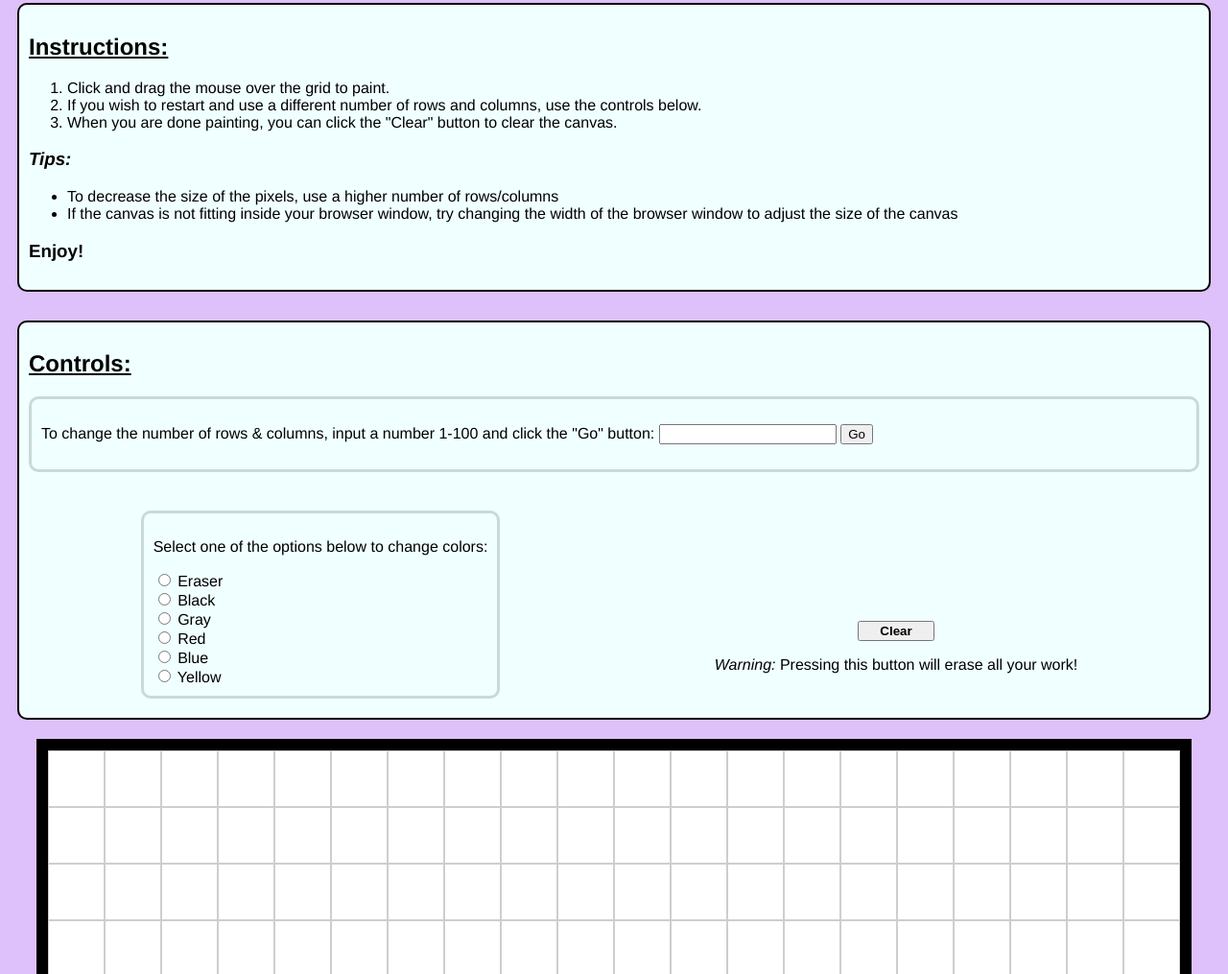
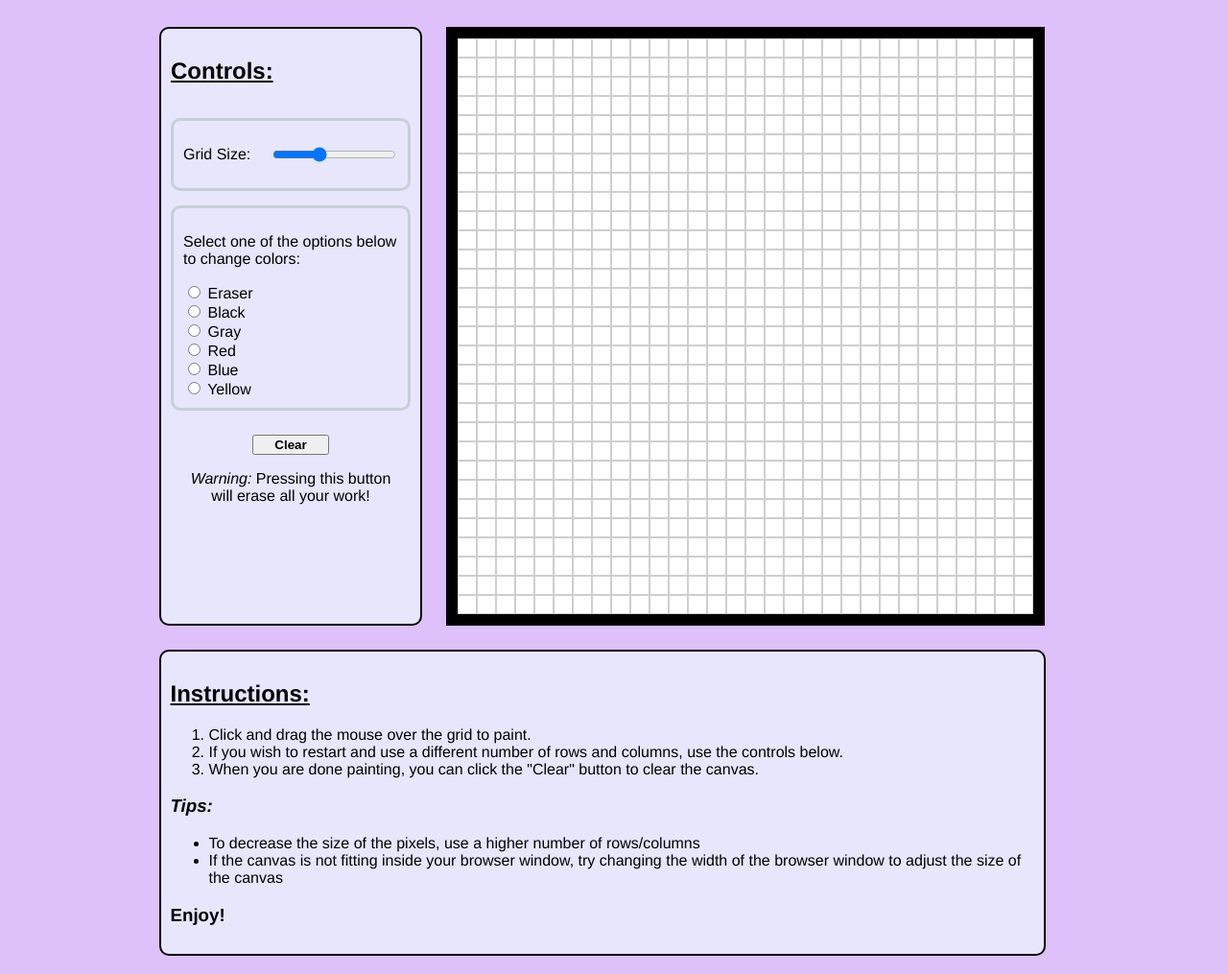
Before and after one commit to corbincargil/etch-a-sketch, a plain HTML site: page index.html in a window 1280 px wide. Shown: the part 95-1110 px from the top of the page at 96% size. Drawn offline with Linux system fonts and the light colour scheme.

Commit message:
re-formatted the UI. added a slider for changing the grid size.

```diff
--- a/app.js
+++ b/app.js
@@ -1,11 +1,11 @@
 //declaring some variables:
-let mainContainer = document.getElementById('main-container');
+let mainGridContainer = document.getElementById('main-grid-container');
 let mouseIsDown = false;
-let numberOfRowsAndColumns = 20;
+let numberOfRowsAndColumns = 30;
 
 //Functions that change the value of mouseIsDown accordingly
-mainContainer.addEventListener('mousedown', function() {mouseIsDown = true});
-mainContainer.addEventListener('mouseup', function() {mouseIsDown = false});
+mainGridContainer.addEventListener('mousedown', function() {mouseIsDown = true});
+mainGridContainer.addEventListener('mouseup', function() {mouseIsDown = false});
 
 //Function that adds a class name to a div. Called when the div is hovered over
 const divFilling = function(divMouseOver) {
@@ -25,8 +25,6 @@ const divFilled = function(divMouseLeave) {
             divMouseLeave.target.setAttribute('class', colorClass);
             }
         }
-
-
     }
 }
 
@@ -35,10 +33,10 @@ const createGrid = function(gridSize) {
     gridSize = numberOfRowsAndColumns;
 
     //guard clause checking that gridSize is a number 1-100
-    if (gridSize > 0 && gridSize < 101) {
+    if (gridSize > 1 && gridSize < 81) {
 
     } else {
-        alert('Please use a number between 1 and 100.');
+        alert('Please use a number between 2 and 80.');
         return 0;
     }
 
@@ -53,33 +51,34 @@ const createGrid = function(gridSize) {
         cell.addEventListener("mouseover", divFilling);
         cell.addEventListener("mouseleave", divFilled);
         cell.addEventListener("mouseup", divFilled);
-        mainContainer.appendChild(cell);
+        mainGridContainer.appendChild(cell);
     }
 }
 
 //Function to remove existing grid
 const removeGrid = function () {
-    while (mainContainer.firstChild) {
-        mainContainer.removeChild(mainContainer.firstChild);
+    while (mainGridContainer.firstChild) {
+        mainGridContainer.removeChild(mainGridContainer.firstChild);
     }
 }
 
 createGrid(numberOfRowsAndColumns);
 
-//Getting # of rows and columns from "Go" button
-const goButton = document.getElementById('row-column-go');
-const rowColumnInput = document.querySelector('input[name="row-column-input"]');
-
-//"Go" button to changge the number of rows/columns
-goButton.addEventListener("click", () => {
-    removeGrid()
-    numberOfRowsAndColumns = rowColumnInput.value;
-    createGrid(numberOfRowsAndColumns);
+//Grid size slider
+const slider = document.getElementById("grid-slider");
+slider.addEventListener('change', () => {
+    const confirmation = confirm("Are you sure you want to change the grid size? This will erase all your curent work.");
+    if (confirmation) {
+        numberOfRowsAndColumns = slider.value;
+        removeGrid();
+        createGrid(numberOfRowsAndColumns);
+        console.log(numberOfRowsAndColumns);
+    }
 });
 
 //Reset button
 const resetButton = document.getElementById('reset-button');
 resetButton.addEventListener("click", () => {
-    removeGrid()
-    createGrid(numberOfRowsAndColumns)
+    removeGrid();
+    createGrid(numberOfRowsAndColumns);
 });
--- a/index.html
+++ b/index.html
@@ -10,33 +10,15 @@
 </head>
 <body>
     <h1 id="title">Pixel Art Sketching</h1>
+    <div id="main-body-container">
+        <div class="controls">
+            <h2>Controls:</h2>
 
-    <div class="instructions">
-    <h2>Instructions:</h2>
-    <ol>
-        <li>Click and drag the mouse over the grid to paint.</li>
-        <li>If you wish to restart and use a different number of rows and columns, use the controls below.</li>
-        <li>When you are done painting, you can click the "Clear" button to clear the canvas.</li>
-    </ol>
+            <div id="grid-slider-container" class="controls-component">
+                <p>Grid Size:</p>
+                <input type="range" min="2" max="80" class="slider" id="grid-slider" value="30">
+            </div>
 
-    <h3><em>Tips:</em></h3>
-    <ul>
-        <li>To decrease the size of the pixels, use a higher number of rows/columns</li>
-        <li>If the canvas is not fitting inside your browser window, try changing the width of the browser window to adjust the size of the canvas</li>
-    </ul>
-    <h3>Enjoy!</h3>
-    </div>
-
-    <div class="controls">
-        <h2>Controls:</h2>
-
-        <div id="row-column-input" class="controls-component">
-            <p>
-                To change the number of rows & columns, input a number 1-100 and click the "Go" button: <input type="number" name="row-column-input"> <button id="row-column-go">Go</button>
-            </p>
-
-        </div>
-        <div class="controls body">
             <div id="color-input" class="controls-component">
                 <p>Select one of the options below to change colors:</p>
                 <form>
@@ -59,12 +41,28 @@
                 <p><em>Warning:</em> Pressing this button will erase all your work!</p>
             </div>
         </div>
+
+
+        <div id="main-grid-container">
+
+        </div>
     </div>
 
+    <div class="instructions">
+        <h2>Instructions:</h2>
+        <ol>
+            <li>Click and drag the mouse over the grid to paint.</li>
+            <li>If you wish to restart and use a different number of rows and columns, use the controls below.</li>
+            <li>When you are done painting, you can click the "Clear" button to clear the canvas.</li>
+        </ol>
 
-    <div id="main-container">
-
-    </div>
+        <h3><em>Tips:</em></h3>
+        <ul>
+            <li>To decrease the size of the pixels, use a higher number of rows/columns</li>
+            <li>If the canvas is not fitting inside your browser window, try changing the width of the browser window to adjust the size of the canvas</li>
+        </ul>
+        <h3>Enjoy!</h3>
+        </div>
 
 </body>
 </html>
--- a/styles.css
+++ b/styles.css
@@ -4,77 +4,59 @@
 
 #title {
     text-align: center;
+    text-decoration: underline;
 }
 
 body {
     font-family: Helvetica, sans-serif;
     background-color: rgb(222, 193, 250);
     padding: 10px;
+    display: flex;
+    flex-direction: column;
+    align-items: center;
 }
 
-#main-container {
-    margin: 20px;
-    padding: 12px;
-    background-color: rgb(0, 0, 0);
-    display: grid;
-    grid-template-columns: repeat(var(--number-of-rows-and-columns), minmax(0,1fr));
-    grid-template-rows: repeat(var(--number-of-rows-and-columns), minmax(0,1fr));
+#main-body-container{
+    display: flex;
 }
 
-#main-container div {
-    aspect-ratio: 1; /* Makes each div within the grid square*/
-    background-color: rgb(255, 255, 255);
-    border: 1px solid rgba(0, 0, 0, 0.194);
-}
-
-
-/*Styles for the grid items that allow the user to sketch*/
-#main-container .filling {
-    background-color: rgb(40, 40, 40)
-}
-#main-container .black {
-    background-color: rgb(40, 40, 40)
-}
-#main-container .red {
-    background-color: red;
-}
-#main-container .blue {
-    background-color: blue;
-}
-#main-container .yellow {
-    background-color: yellow;
-}
-#main-container .gray {
-    background-color: rgb(96, 96, 96);
-}
-
-/*styles for the instrucitons*/
+/*styles for the instrucitons and controls boxes*/
 div.instructions,
 div.controls {
     padding: 10px;
-    background-color: azure;
+    background-color: rgba(240, 255, 255, 0.6);
     border: 2px solid black;
     border-radius: 10px;
 }
+
+div.instructions {
+    font-size: 16px;
+    margin-right: 25px;
+    grid-column-start: 1;
+    grid-column-end: span end;
+    justify-self: center;
+    max-width: 900px;
+
+}
+
 h2 {
     text-decoration: underline;
     border: none;
 }
 
 div.controls {
-    margin-top: 30px;
-}
-.controls.body {
+    margin-top: 25px;
     display: flex;
-    justify-content: space-around;
-    align-items:flex-end;
-    border: none;
+    flex-direction: column;
+    gap: 15px;
+    height: 600px;
+    max-width: 250px;
 }
 
-.controls-component {
-    padding: 10px;
-    border: 3px solid rgba(184, 195, 195, 0.639);
-    border-radius: 10px;
+#grid-slider-container{
+    display: flex;
+    justify-content: space-between;
+    align-items: center;
 }
 
 #reset-button {
@@ -86,3 +68,53 @@ div.controls {
     border: none;
     text-align: center;
 }
+
+.controls-component {
+    padding: 10px;
+    border: 3px solid rgba(184, 195, 195, 0.639);
+    border-radius: 10px;
+}
+
+
+
+
+/*Grid container (canvas) styles*/
+
+#main-grid-container {
+    margin: 25px;
+    padding: 12px;
+    background-color: rgb(0, 0, 0);
+    display: grid;
+    grid-template-columns: repeat(var(--number-of-rows-and-columns), minmax(0,1fr));
+    grid-template-rows: repeat(var(--number-of-rows-and-columns), minmax(0,1fr));
+    flex: none;
+    width: 600px;
+    height: 600px;
+}
+
+#main-grid-container div {
+    aspect-ratio: 1; /* Makes each div within the grid square*/
+    background-color: rgb(255, 255, 255);
+    border: 1px solid rgba(0, 0, 0, 0.194);
+}
+
+
+/*Styles for the grid items that allow the user to sketch*/
+#main-grid-container .filling {
+    background-color: rgb(40, 40, 40)
+}
+#main-grid-container .black {
+    background-color: rgb(40, 40, 40)
+}
+#main-grid-container .red {
+    background-color: red;
+}
+#main-grid-container .blue {
+    background-color: blue;
+}
+#main-grid-container .yellow {
+    background-color: yellow;
+}
+#main-grid-container .gray {
+    background-color: rgb(96, 96, 96);
+}
```
